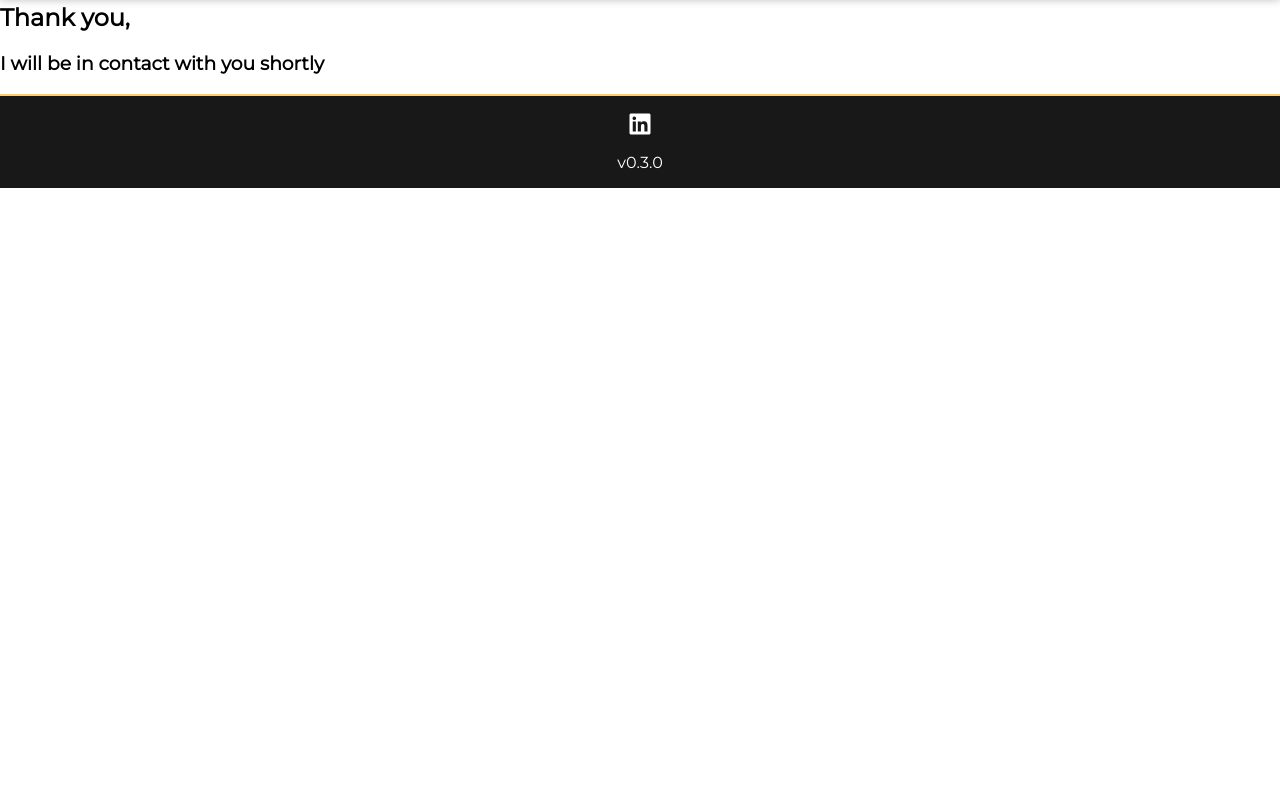
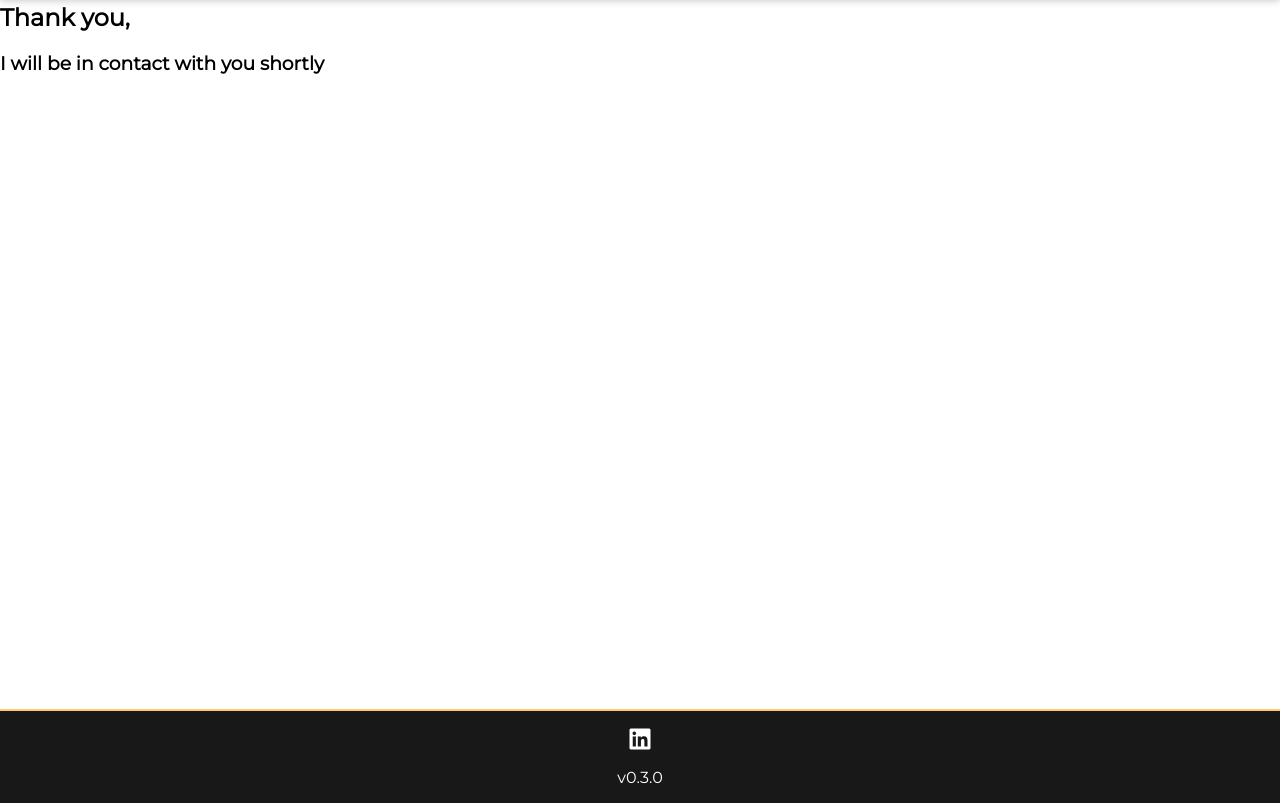
Before and after one commit to alexheist/portfolio, a Django app: page /contact/thank-you in a window 1280 px wide. Shown: the part 44-847 px from the top of the page. Before the commit the page ends 232 px from the top, so only its background shows below. Run offline with Django 3.2, Linux system fonts and the light colour scheme; style sheets or scripts are compiled from the project's sources; parts of the project's set-up code (start-up, migrations or seed data) failed here and were passed over; some libraries are stand-ins or nearby versions.

Commit message:
style changes

```diff
--- a/website/base/static/base/css/home.scss
+++ b/website/base/static/base/css/home.scss
@@ -11,10 +11,13 @@ html {
 
 body {
 	margin: 0;
+	position: relative;
+	min-height: 100vh;
 }
 
 .content-wrapper {
 	margin-top: 47px;
+	padding-bottom: 98px;
 }
 
 nav {
@@ -262,17 +265,19 @@ main {
 	}
 }
 
+// TODO: figure out better way to center form
+// and, style thank-you page
 .contact-form {
 	padding-top: 2em;
 	text-align: left;
 
 	label {
-		margin: 2em 1em;
+		margin: 2em 2em;
 	}
 
 	input[type=text], input[type=email], textarea {
 		width: 80%;
-		margin: 1em;
+		margin: 1em 2em;
 		padding: .5em;
 		border: 2px solid $accent;
 		border-radius: 5px;
@@ -285,12 +290,16 @@ main {
 	}
 
 	input[type=submit] {
+		-webkit-appearance: none;
 		display: block;
 		margin: 0 auto 2em auto;
 	}
 }
 
 .footer {
+	position: absolute;
+	bottom: 0;
+	width: 100%;
 	border-top: 2px solid $secondary;
 	background-color: $primary;
 	padding: 1em 0 1em 0;
```
